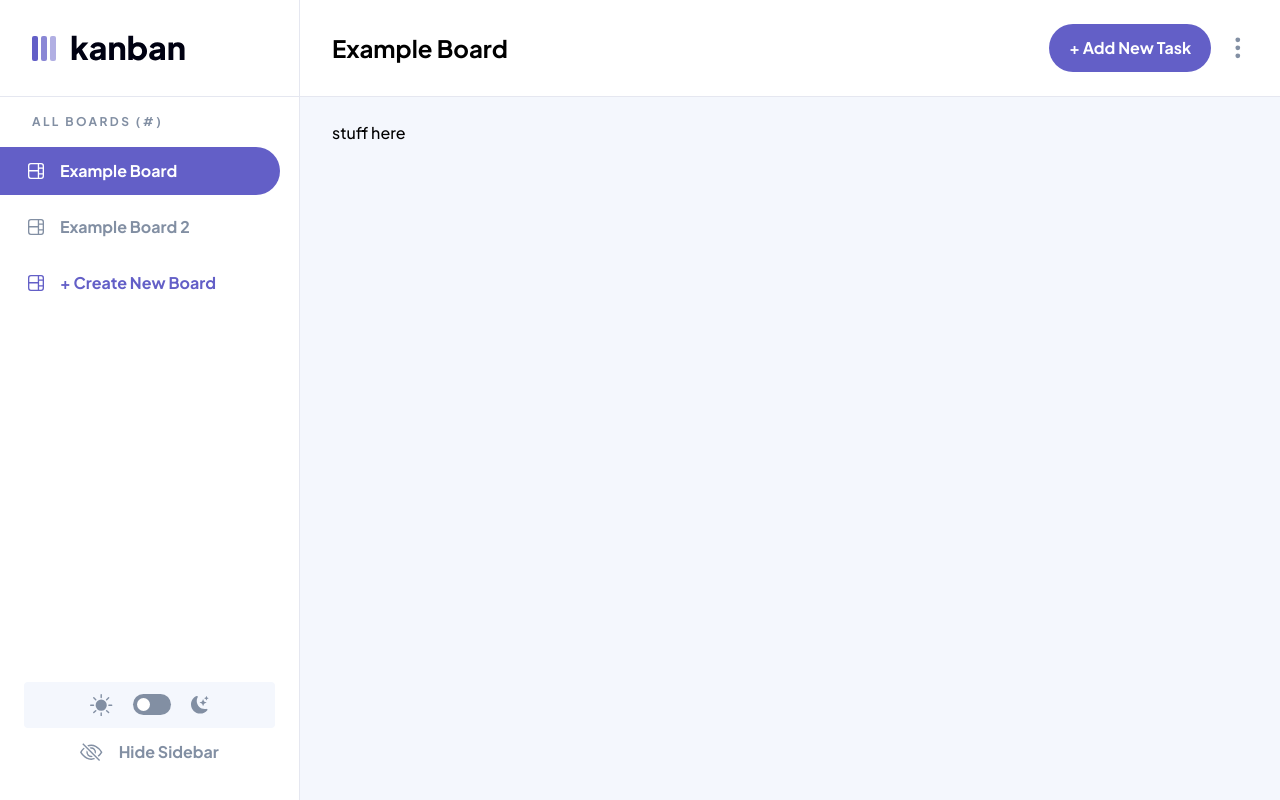
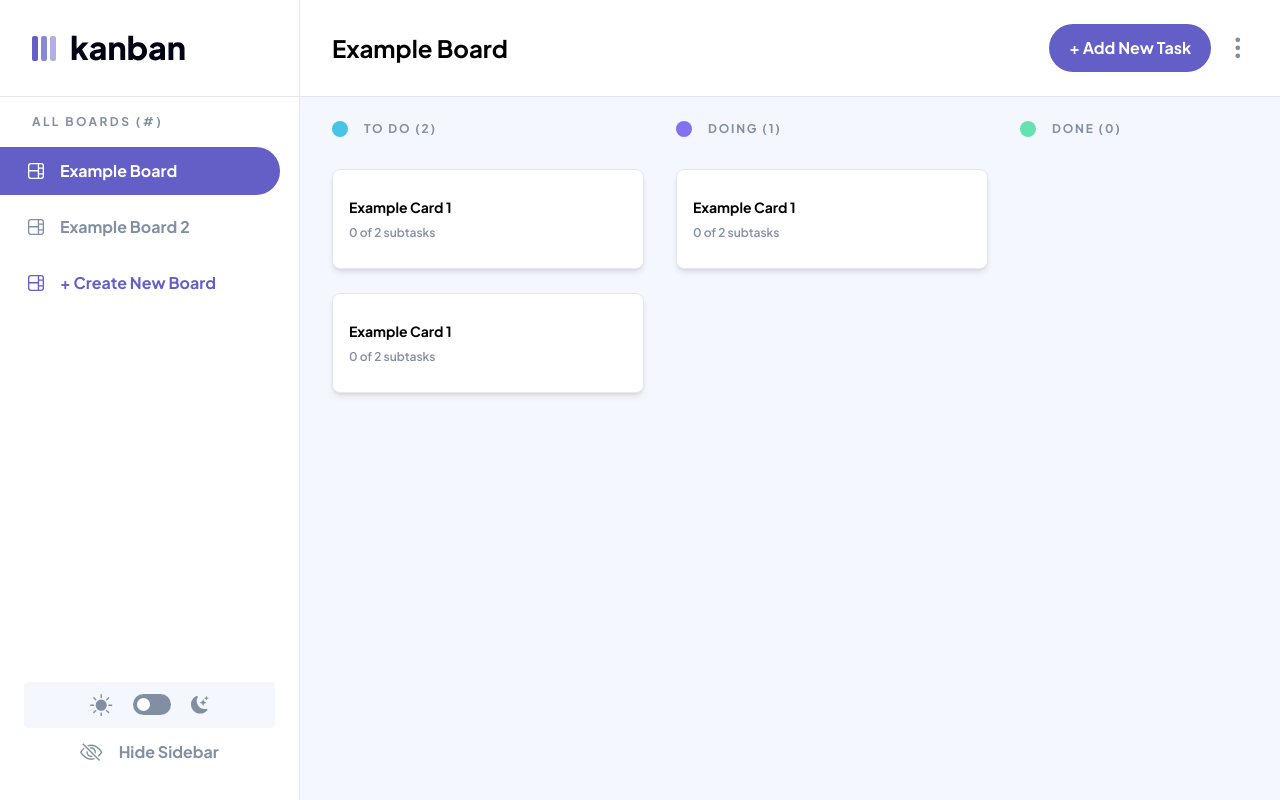
Before and after one commit to Jay-Sm/kanban-task-management-web-app, a Vue app: page / in a window 1280 px wide. Built offline with nearby package versions, Linux system fonts and the light colour scheme.

Commit message:
set template for boards and cards + kanban section progress

```diff
--- a/src/App.vue
+++ b/src/App.vue
@@ -122,9 +122,26 @@
           <path d="M0 8s3-5.5 8-5.5S16 8 16 8s-3 5.5-8 5.5S0 8 0 8m8 3.5a3.5 3.5 0 1 0 0-7 3.5 3.5 0 0 0 0 7" />
         </svg>
       </button>
+
       <div class="kanban left-[18.75rem]">
-        <div class="ml-[2rem]">
-          stuff here
+        <div v-for="(status, index) in  boards[currentBoard].statuses " :key="index" class="status">
+
+          <div class="status-title">
+            <div class="w-4 h-4 rounded-full" :style="{ backgroundColor: status.color }"></div>
+            <p>{{ status.name.toUpperCase() }} ({{ status.cards.length }})</p>
+          </div>
+
+          <div class="status-cards">
+            <div v-for="(card, index) in status.cards" :key="index">
+              <p class="text-sm font-bold">
+                {{ card.title }}
+              </p>
+
+              <p class="text-xs font-semibold text-textColor">
+                0 of {{ card.subtasks.length }} subtasks
+              </p>
+            </div>
+          </div>
         </div>
       </div>
     </div>
@@ -159,28 +176,46 @@ const boards = ref([
     title: 'Example Board',
     statuses: [{
       name: 'To Do',
-      color: '#49c4e5'
+      color: '#49c4e6',
+      cards: [
+        {
+          title: 'Example Card 1',
+          description: 'Example Description 1',
+          subtasks: [
+            { name: 'Example Subtask 1', done: false },
+            { name: 'Example Subtask 2', done: false }
+          ]
+        },
+        {
+          title: 'Example Card 1',
+          description: 'Example Description 1',
+          subtasks: [
+            { name: 'Example Subtask 1', done: false },
+            { name: 'Example Subtask 2', done: false }
+          ]
+        }
+      ]
     },
     {
       name: 'Doing',
-      color: '#8471f2'
+      color: '#8471f2',
+      cards: [
+        {
+          title: 'Example Card 1',
+          description: 'Example Description 1',
+          subtasks: [
+            { name: 'Example Subtask 1', done: false },
+            { name: 'Example Subtask 2', done: false }
+          ]
+        }
+      ]
     },
     {
       name: 'Done',
-      color: '#67e2ae'
+      color: '#67e2ae',
+      cards: []
     },
     ],
-    cards: [
-      {
-        title: 'Example Card 1',
-        description: 'Example Description 1',
-        subtasks: [
-          { name: 'Example Subtask 1', done: false },
-          { name: 'Example Subtask 2', done: false }
-        ],
-        status: 'To Do'
-      }
-    ]
   },
 
   {
@@ -202,7 +237,4 @@ const boards = ref([
 
 </script>
 
-<style>
-
-
-</style>
+<style></style>
--- a/src/assets/css/kanban.css
+++ b/src/assets/css/kanban.css
@@ -1,8 +1,35 @@
 /* Main */
-.wrapper>.main {
-  @apply h-full w-full flex flex-row relative
+.wrapper > .main {
+  @apply h-full w-full flex flex-row relative;
 }
 
 .kanban {
-  @apply w-full h-full pt-[1.5rem] relative;
+  @apply relative w-4/5 top-0 bottom-0 pt-[1.5rem] flex overflow-x-scroll;
+  -ms-overflow-style: none; /* IE and Edge */
+  scrollbar-width: none; /* Firefox */
 }
+
+.kanban::-webkit-scrollbar {
+  display: none;
+}
+
+.status {
+  @apply flex flex-col ml-[2rem];
+}
+
+.status-title {
+  @apply flex flex-row gap-x-4 mb-8;
+}
+
+.status .status-title > p {
+  @apply w-[17.5rem] text-xs font-bold text-textColor tracking-[0.15em];
+}
+
+.status-cards {
+  @apply flex flex-col gap-y-6;
+}
+
+.status-cards > div {
+  @apply w-full h-[6.25rem] rounded-lg pt-[1.7rem] px-4 flex flex-col gap-y-2;
+  @apply bg-background2 dark:bg-background2-dark border border-borderColor dark:border-borderColor-dark shadow-md dark:shadow-slate-700;
+}
```
